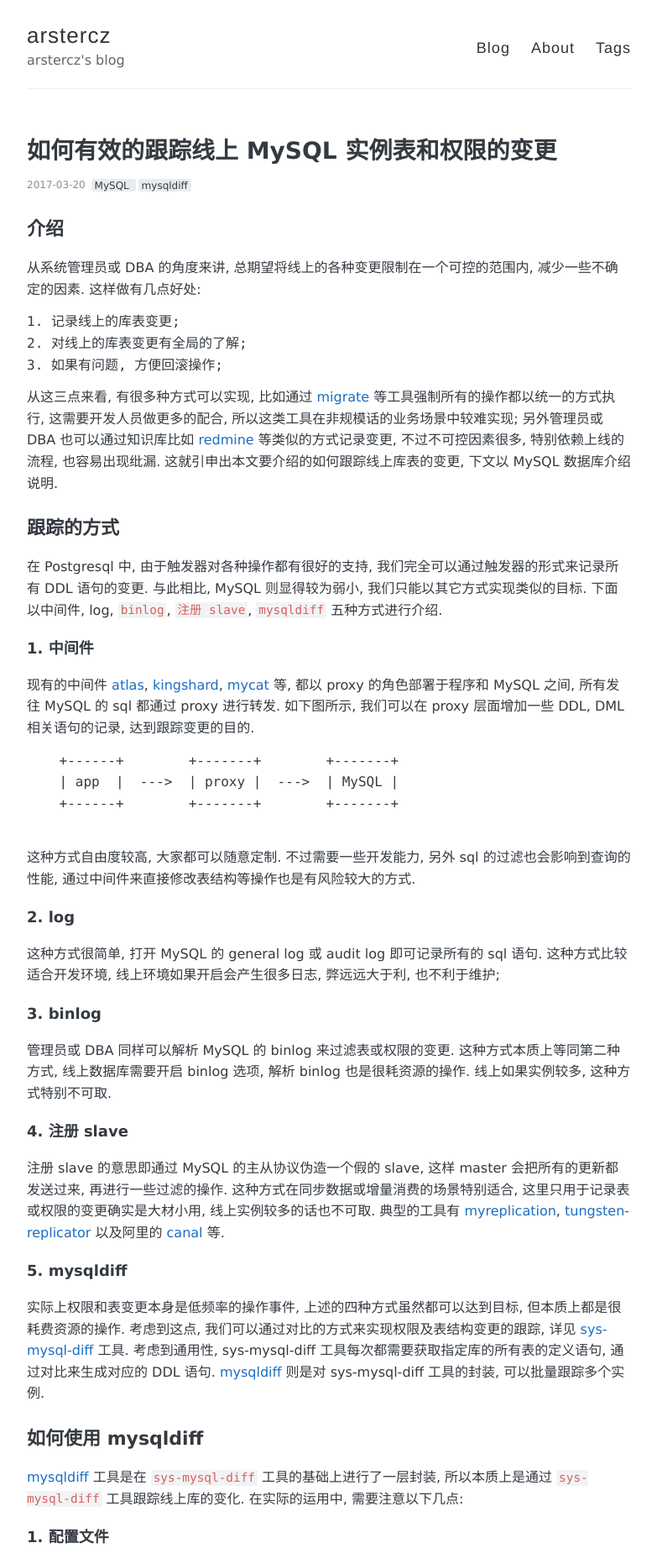
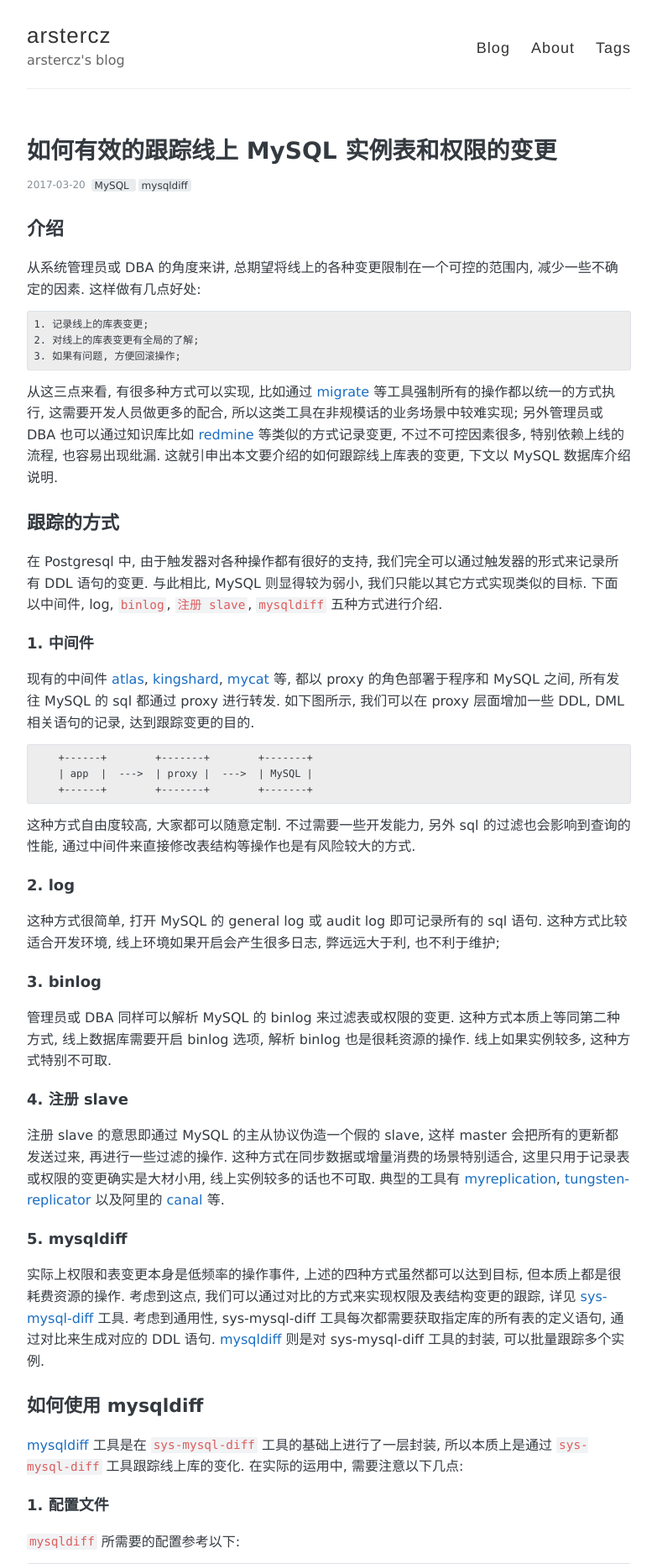
Before and after one commit to arstercz/arstercz.github.io, a Jekyll site: the page built from _posts/2017-03-20-%e5%a6%82%e4%bd%95%e6%9c%89%e6%95%88%e7%9a%84%e8%b7%9f%e8%b8%aa%e7%ba%bf%e4%b8%8a-mysql-%e5%ae%9e%e4%be%8b%e8%a1%a8%e5%92%8c%e6%9d%83%e9%99%90%e7%9a%84%e5%8f%98%e6%9b%b4.md, in a window 1280 px wide. Shown: the top 1862 px of the page at 84% size, without its empty margins (248-1031 px from the left). Built offline with Jekyll 4.4.1, drawn with Linux system fonts in a browser that asks for light colours; comment, search, counter and statistics services are not loaded.

Commit message:
fix precode string

````diff
--- a/_posts/2017-03-20-%e5%a6%82%e4%bd%95%e6%9c%89%e6%95%88%e7%9a%84%e8%b7%9f%e8%b8%aa%e7%ba%bf%e4%b8%8a-mysql-%e5%ae%9e%e4%be%8b%e8%a1%a8%e5%92%8c%e6%9d%83%e9%99%90%e7%9a%84%e5%8f%98%e6%9b%b4.md
+++ b/_posts/2017-03-20-%e5%a6%82%e4%bd%95%e6%9c%89%e6%95%88%e7%9a%84%e8%b7%9f%e8%b8%aa%e7%ba%bf%e4%b8%8a-mysql-%e5%ae%9e%e4%be%8b%e8%a1%a8%e5%92%8c%e6%9d%83%e9%99%90%e7%9a%84%e5%8f%98%e6%9b%b4.md
@@ -21,10 +21,11 @@
 
 从系统管理员或 DBA 的角度来讲, 总期望将线上的各种变更限制在一个可控的范围内, 减少一些不确定的因素. 这样做有几点好处:
 
-<pre><code>1. 记录线上的库表变更;
+```
+1. 记录线上的库表变更;
 2. 对线上的库表变更有全局的了解;
 3. 如果有问题, 方便回滚操作;
-</code></pre>
+```
 
 从这三点来看, 有很多种方式可以实现, 比如通过 <a href="https://github.com/mattes/migrate">migrate</a> 等工具强制所有的操作都以统一的方式执行, 这需要开发人员做更多的配合, 所以这类工具在非规模话的业务场景中较难实现; 另外管理员或 DBA 也可以通过知识库比如 <a href="http://www.redmine.org.cn/">redmine</a> 等类似的方式记录变更, 不过不可控因素很多, 特别依赖上线的流程, 也容易出现纰漏. 这就引申出本文要介绍的如何跟踪线上库表的变更, 下文以 MySQL 数据库介绍说明.
 
@@ -36,11 +37,12 @@
 
 现有的中间件 <a href="https://github.com/Qihoo360/Atlas">atlas</a>, <a href="https://github.com/flike/kingshard">kingshard</a>, <a href="https://github.com/MyCATApache/Mycat-Server">mycat</a> 等, 都以 proxy 的角色部署于程序和 MySQL 之间, 所有发往 MySQL 的 sql 都通过 proxy 进行转发. 如下图所示, 我们可以在 proxy 层面增加一些 DDL, DML 相关语句的记录, 达到跟踪变更的目的.
 
-<pre><code>    +------+        +-------+        +-------+
-    | app  |  ---&gt;  | proxy |  ---&gt;  | MySQL |
+```
     +------+        +-------+        +-------+
+    | app  |  --->  | proxy |  --->  | MySQL |
+    +------+        +-------+        +-------+
+```
 
-</code></pre>
 
 这种方式自由度较高, 大家都可以随意定制. 不过需要一些开发能力, 另外 sql 的过滤也会影响到查询的性能, 通过中间件来直接修改表结构等操作也是有风险较大的方式.
 
@@ -68,7 +70,8 @@
 
 `mysqldiff` 所需要的配置参考以下:
 
-<pre><code>[backend]
+```
+[backend]
 dsn = user_mysqlmon:xxxxxxxx@tcp(10.0.21.17:3306)/mysqldiff?charset=utf8
 
 [test3301]
@@ -86,15 +89,16 @@
 user = user_mysqldiff
 pass = xxxxxxxx
 tag  = host_location
-</code></pre>
+```
 
 <h3>2. 权限</h3>
 
 所有的变更结果都会保存到指定的 MySQL 库中的 <a href="https://github.com/chenzhe07/mysqldiff/blob/master/mysqldiff.sql">mysql_diff</a> 表, 即上述的 <code>[backend]</code> 部分, 对于该表需要 <code>select, insert, update</code> 相关的权限. 被跟踪的实例则是 <code>[testXXXX]</code> 部分, 由于需要查看表结构和用户权限所以需要 select 和 grant option 权限. 我们以 user_mysqlmon 用户为 <code>[backend]</code> 的用户, 以 user_mysqldiff 为 <code>[testXXXX]</code> 部分的用户为例, 需要赋予他们以下权限:
 
-<pre><code>grant select,insert,update on mysqldiff.* to user_mysqlmon@`10.0.21.%`;
+```
+grant select,insert,update on mysqldiff.* to user_mysqlmon@`10.0.21.%`;
 grant select on *.* to user_mysqldiff@`10.0.21.%` with grant option;
-</code></pre>
+```
 
 配置中的 `db = information_schema` 则表示跟踪所有的数据库;
 
@@ -102,7 +106,8 @@
 
 运行 mysqldiff 命令进行跟踪:
 
-<pre><code># ./mysqldiff -conf conf.cnf -verbose
+```
+# ./mysqldiff -conf conf.cnf -verbose
 2017/03/20 16:31:27 ---------------------------
 changes from 10.0.21.5:3301
 changes from 10.0.21.7:3306
@@ -110,7 +115,7 @@
 SET GLOBAL wait_timeout = 1000;
 2017/03/20 16:31:27 insert 10.0.21.17:3306/percona ok
 2017/03/20 16:31:27 ---------------------------
-</code></pre>
+```
 
 `insert ... ok` 一行表示将结果插入到了 `[backend]` 中.
 
````
